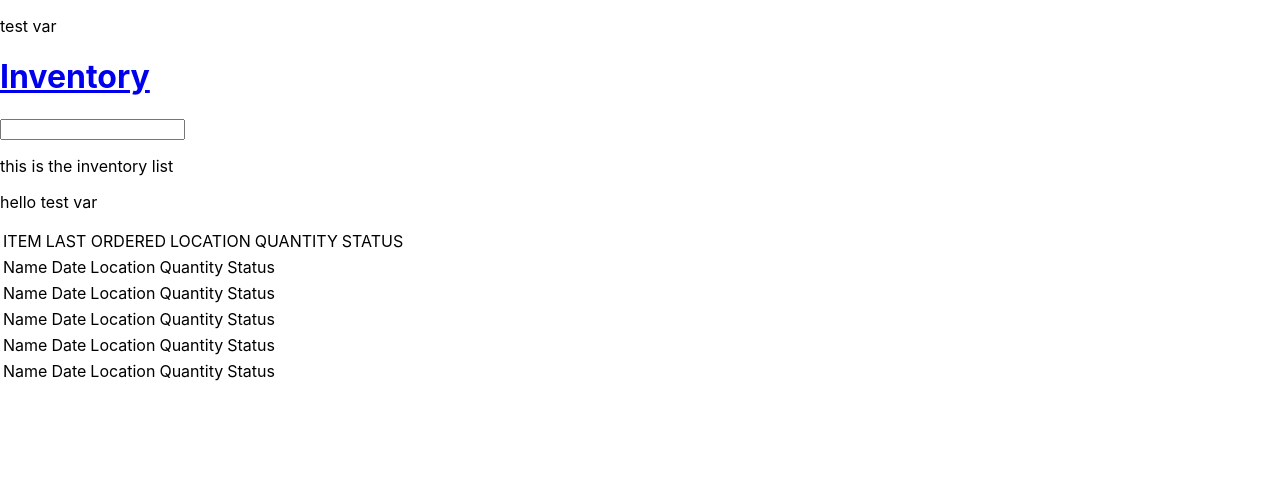
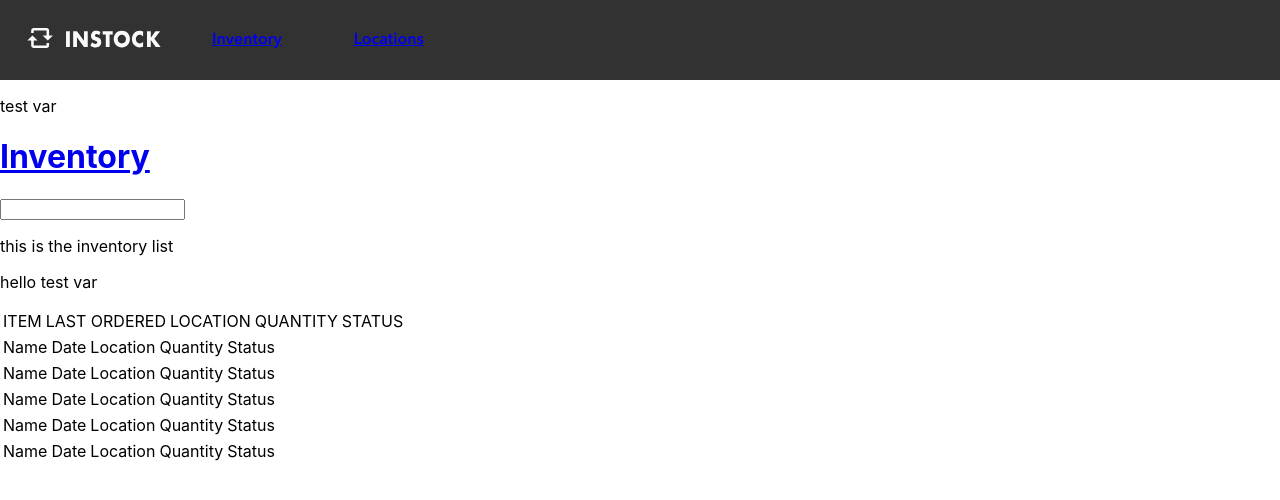
Before and after one commit to lowsound42/vanvleet, a React (Create React App) app in the folder client/: page /inventory in a window 1280 px wide. Shown: the top 500 px of the page. Built offline with nearby package versions, Linux system fonts and the light colour scheme.

Commit message:
added navbar to the inventory page, linked the instock logo

```diff
--- a/client/src/components/Inventory/Inventory.js
+++ b/client/src/components/Inventory/Inventory.js
@@ -2,6 +2,7 @@ import React from 'react';
 import InventoryHeader from './InventoryHeader.js';
 import InventoryList from './InventoryList.js';
 import DummyData from './DummyData.json';
+import NavBar from '../NavBar/NavBar';
 
 class Inventory extends React.Component {
 
@@ -10,6 +11,7 @@ class Inventory extends React.Component {
   render(){
     return(
       <>
+        <NavBar />
         {console.log(DummyData)}
         <p>{this.testVar}</p>
         <InventoryHeader />
--- a/client/src/components/NavBar/NavBar.js
+++ b/client/src/components/NavBar/NavBar.js
@@ -9,11 +9,12 @@ class NavBar extends React.Component {
       <>
         <div className="navbar-container">
           <div className="navbar-container__img-wrapper">
+          <Link to='/'>
             <img
               className="navbar-container__img-wrapper__img"
               src={logoInstock}
               alt="logo instock"
-            />
+            /></Link>
           </div>
           <div className="navbar-container__text-wrapper">
             <div className="navbar-container__text-wrapper__text">
```
